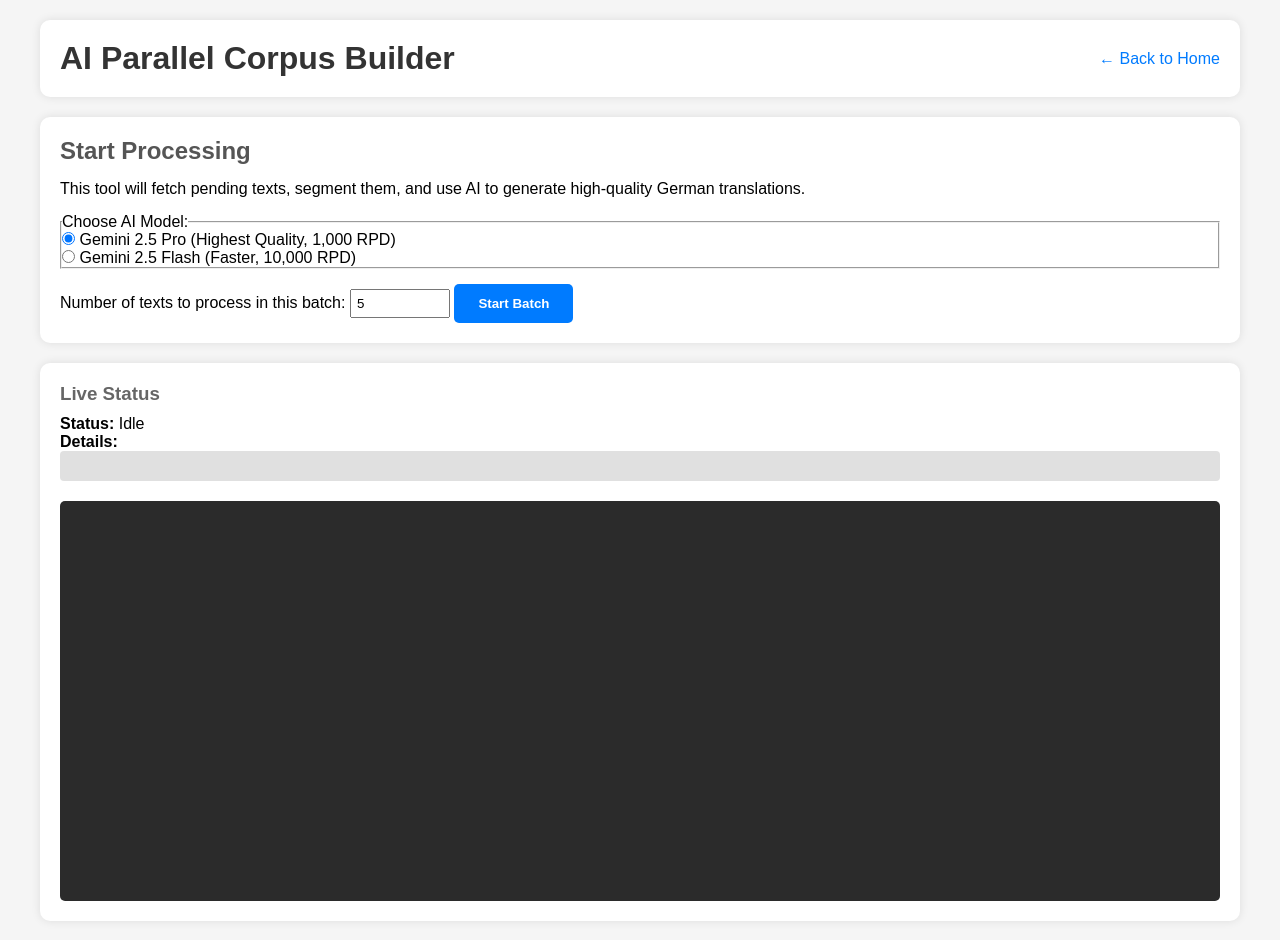
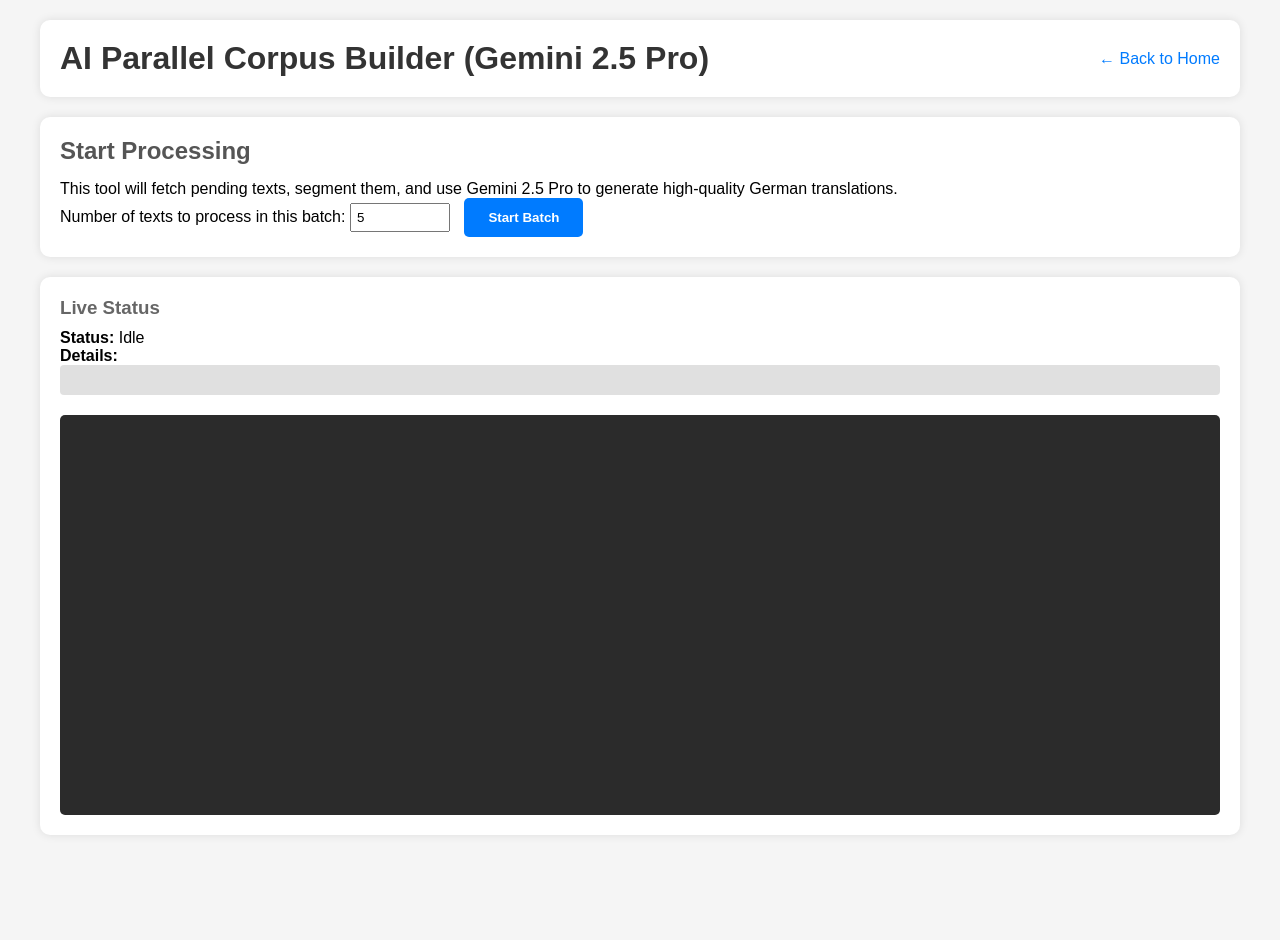
Before and after one commit to falmstudios/pdf-gemini-analyzer, a website: page public/corpus-builder.html in a window 1280 px wide. After the commit the page ends 875 px from the top, so only its background shows below. Drawn offline with Linux system fonts and the light colour scheme; no server answers.

Commit message:
Update corpus-builder.html

```diff
--- a/public/corpus-builder.html
+++ b/public/corpus-builder.html
@@ -13,35 +13,21 @@
         .log-entry.error { color: #ff6b6b; }
         .log-entry.success { color: #69f0ae; }
         .log-entry.warning { color: #ffd54f; }
-        .model-selection { margin-top: 15px; margin-bottom: 15px; }
     </style>
 </head>
 <body>
     <div class="container">
         <div class="header">
-            <h1>AI Parallel Corpus Builder</h1>
+            <h1>AI Parallel Corpus Builder (Gemini 2.5 Pro)</h1>
             <a href="/" class="back-link">← Back to Home</a>
         </div>
         <div class="main-content">
             <div class="info-panel">
                 <h2>Start Processing</h2>
-                <p>This tool will fetch pending texts, segment them, and use AI to generate high-quality German translations.</p>
-
-                <!-- NEW: Model Selection UI -->
-                <fieldset class="model-selection">
-                    <legend>Choose AI Model:</legend>
-                    <div>
-                        <input type="radio" id="gemini-pro" name="gemini-model" value="gemini-2.5-pro" checked>
-                        <label for="gemini-pro">Gemini 2.5 Pro (Highest Quality, 1,000 RPD)</label>
-                    </div>
-                    <div>
-                        <input type="radio" id="gemini-flash" name="gemini-model" value="gemini-2.5-flash">
-                        <label for="gemini-flash">Gemini 2.5 Flash (Faster, 10,000 RPD)</label>
-                    </div>
-                </fieldset>
+                <p>This tool will fetch pending texts, segment them, and use Gemini 2.5 Pro to generate high-quality German translations.</p>
 
                 <label for="text-limit">Number of texts to process in this batch:</label>
-                <input type="number" id="text-limit" value="5" min="1" max="500" style="width: 100px; padding: 5px;">
+                <input type="number" id="text-limit" value="5" min="1" max="500" style="width: 100px; padding: 5px; margin-right: 10px;">
                 <button id="start-btn" class="primary-btn">Start Batch</button>
             </div>
 
```
